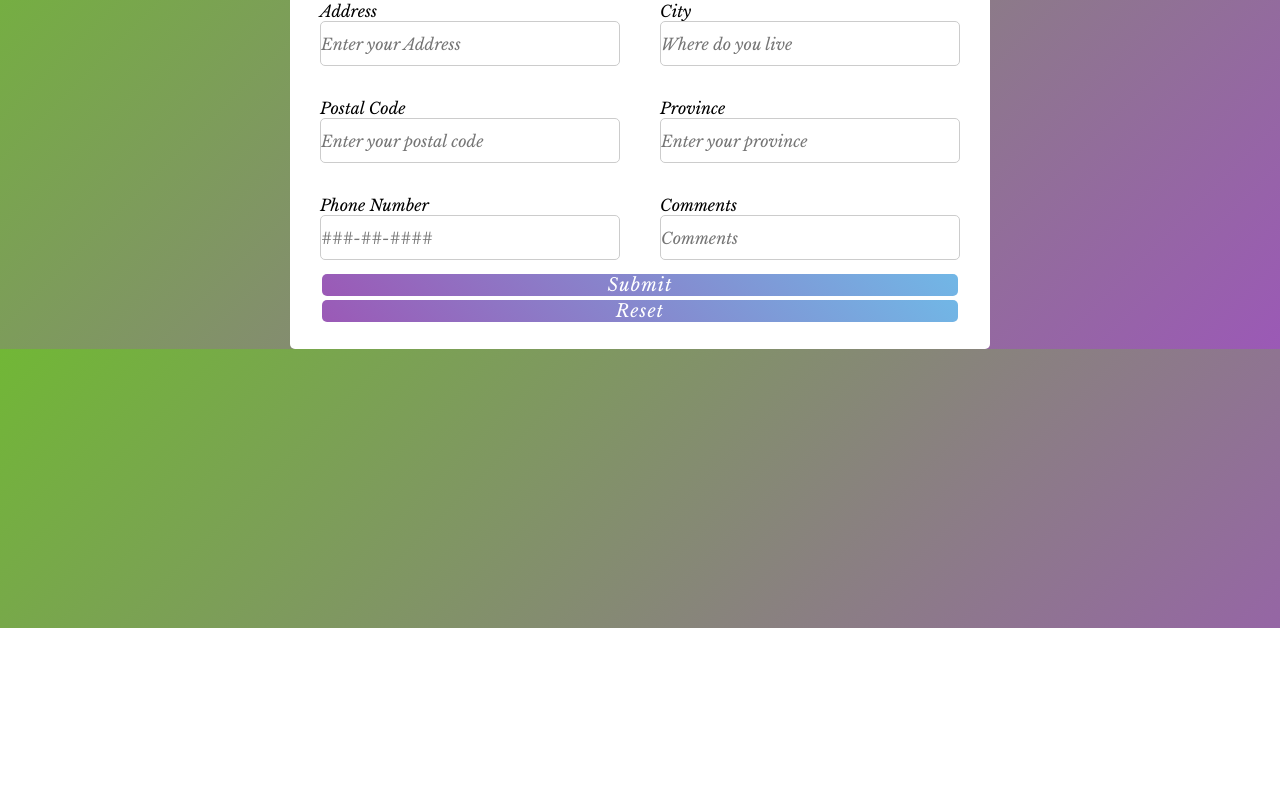
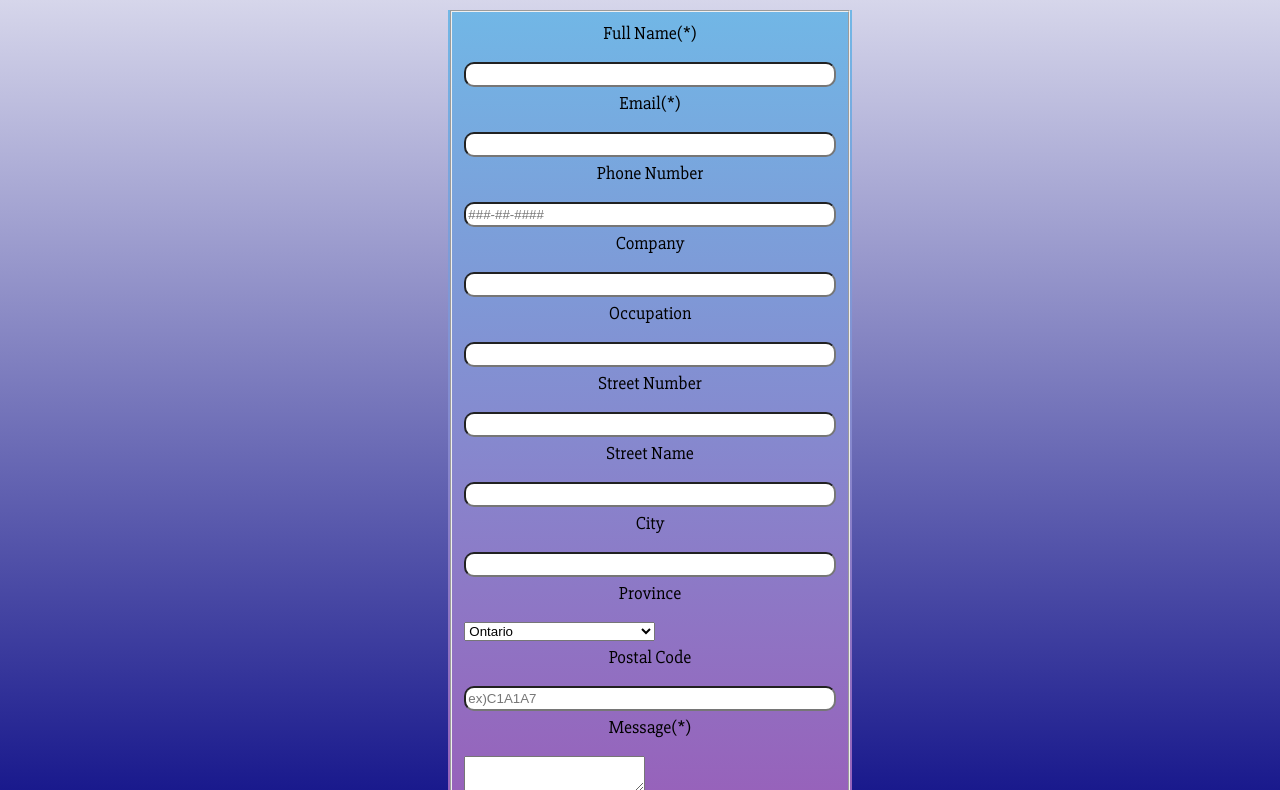
Before and after one commit to TrainedRooster/Final-Web222, a plain HTML site: page Contact.html in a window 1280 px wide. Shown: the part 172-962 px from the top of the page. Before the commit the page ends 800 px from the top, so only its background shows below. Drawn offline with nearby package versions, Linux system fonts and the light colour scheme.

Commit message:
Add files via upload

```diff
--- a/Contact.html
+++ b/Contact.html
@@ -5,52 +5,71 @@
     <meta http-equiv="X-UA-Compatible" content="IE=edge">
     <meta name="viewport" content="width=device-width, initial-scale=1.0">
     <title>Document</title>
-  <link href="https://fonts.googleapis.com/css2?family=Libre+Baskerville:ital@1&display=swap" rel="stylesheet">
-  <script defer src="Jade.js"></script>
+    <link href="https://fonts.googleapis.com/css2?family=Satisfy&display=swap" rel="stylesheet">
+    <link href="https://fonts.googleapis.com/css2?family=Slabo+27px&display=swap" rel="stylesheet">
         <link rel="stylesheet" href="Jade4.css">
 </head>
 <body>
+
+    <section>
         <div class="container">
-    <div class="title">Hire Me</div>
-    <form action="#">
-      <div class="user-details">
-        <div class="input-box">
-          <span class="details">Full Name</span>
-          <input type="text" placeholder="Enter your name" required>
-        </div>
-        <div class="input-box">
-          <span class="details">Email</span>
-          <input type="text" placeholder="Enter your email" required>
-        </div>
-        <div class="input-box">
-          <span class="details">Address</span>
-          <input type="text" placeholder="Enter your Address" required>
-        </div>
-        <div class="input-box">
-          <span class="details">City</span>
-          <input type="text" placeholder="Where do you live" required>
-        </div>
-        <div class="input-box">
-          <span class="details">Postal Code</span>
-          <input type="text" placeholder="Enter your postal code" required>
-        </div>
-        <div class="input-box">
-          <span class="details">Province</span>
-          <input type="text" placeholder="Enter your province" required>
-        </div>
-        <div class="input-box">
-          <span class="details">Phone Number</span>
+          <li><a href="Resume.html">Check My Resume</a></li>
+          <li><a href="index.html">Home</a></li>
+          <h2> Hi! Hire Me<br>Please Fill up the Information</h2>
+          <div class=Main>
+            <form name="signup" id="signup" action="https://formspree.io/f/mnqrqrya" method="Post" autocomplete="on" onsubmit="validateFields()">
+              <fieldset>
+                <label for="fullname">Full Name(*)</label><br>
+                <input type="text" id="fullname" name="name" required/>
+                <br>
+                <label for="email">Email(*)</label><br>
+                <input type="email" id="email" name="email" required/>
+                <br>
+                <label for="phonenumber">Phone Number</label><br>
                 <input type="tel" id="phonenumber" name="phonenumber" title="Phone Number" placeholder="###-##-####" pattern="^\d{3}-\d{3}-\d{4}$"/>
-        </div>
-        <div class="input-box">
-          <span class="details">Comments</span>
-          <input type="text" placeholder="Comments" required minlength="5" maxlength="300">
-        </div>
+                <br>
+                <label for="company">Company</label><br>
+                <input type="text" id="company" name="company" />
+                <br>
+                <label for="occupation">Occupation</label><br>
+                <input type="text" id="occupation" name="occupation" />
+                <br>
+                <label for="streetnumber">Street Number</label><br>
+                <input type="number" id="streetnumber" name="streetnumber"/>
+                <br>
+                <label for="streetname">Street Name</label><br>
+                <input type="text" id="streetname" name="streetname" />
+                <br>
+                <label for="city">City</label><br>
+                <input type="text" id="city" name="city" />
+                <br>
+                <label for="province">Province</label><br>
+                <select id="province" name="province" >
+                    <option value="Alberta">Alberta</option>
+                    <option value="British Columbia">British Columbia</option>
+                    <option value="Manitoba">Manitoba</option>
+                    <option value="New Brunswick">New Brunswick</option>
+                    <option value="Newfoundland and Labrador">Newfoundland and Labrador</option>
+                    <option value="Nova Scotia">Nova Scotia</option>
+                    <option value="Ontario" selected>Ontario</option>
+                    <option value="Prince Edward Island">Prince Edward Island</option>
+                    <option value="Quebec">Quebec</option>
+                    <option value="Saskatchewan">Saskatchewan</option>
+                </select>
+                <br>
+                <label for="postalcode">Postal Code</label><br>
+                <input type="text" id="postalcode" name="postalcode" placeholder="ex)C1A1A7" />
+                <br>
+                <label for="message">Message(*)</label><br>
+                <textarea name="message" id="message" minlength="5" maxlength="300" required></textarea>
+                <br>
                 <button  onclick="formValidation()">Submit</button>
                 <button type="reset" name="reset" value="  Clear  " onclick="clearErrors()">Reset</button>
                 <div id="errors"></div>
+              </fieldset>
+            </form>
           </div>
         </div>
-  </div>
+      </section>
 </body>
 </html>
--- a/Jade.js
+++ b/Jade.js
@@ -5,6 +5,7 @@ function formValidation() {
     let postalCode = document.querySelector("#postalcode").value;
     let city = document.querySelector("#city").value;
     let Province =document.querySelector("#province")
+}
 
 function clearErrors() {
     document.querySelector("#errors").innerHTML = "";
@@ -12,7 +13,22 @@ function clearErrors() {
 function validationCheck(value) {
     clearErrors();
     formValidation();
+}
 
+
+function validateStreet(streetName) {
+    let errors = document.querySelector("#errors");
+    let charecters = "abcdefghijklmnopqrstuvwxyz";
+    let result=true;
+
+    for (var i = 0; i < streetName.length; i++) {
+        var letter = streetName.substr(i, 1);
+        if (charecters.indexOf(letter.toLowerCase()) < 0) {
+            errors.innerHTML += "<p>* Please do not include digits for Street Name.</p>";
+            result=false;
+        }
+    }
+    return result;
 }
 
 function validatePhoneNumber(phone) {
@@ -37,18 +53,29 @@ function validateZipcode(zipCode) {
 
 function validateCity(city) {
     let errors = document.querySelector("#errors");
-    let characters = "abcdefghijklmnopqrstuvwxyz";
+    let charecters = "abcdefghijklmnopqrstuvwxyz";
     let result=true;
     for (let i = 0; i < city.length; i++) {
         let letter = city.substr(i, 1);
-        if (characters.indexOf(letter.toLowerCase()) < 0) {
+        if (charecters.indexOf(letter.toLowerCase()) < 0) {
             errors.innerHTML += "<p>* Please do not include digits for city.</p>";
             result= false;
         }
     }
     return result;
 }
-
+function validateProvince(Province) {
+    let errors = document.querySelector("#errors");
+    let charecters = "abcdefghijklmnopqrstuvwxyz";
+    let result=true;
+    for (let i = 0; i < city.length; i++) {
+        let letter = city.substr(i, 1);
+        if (charecters.indexOf(letter.toLowerCase()) < 0) {
+            errors.innerHTML += "<p>* Please do not include digits for city.</p>";
+            result= false;
+        }
+    }
+    return result;
 }
 
 function validateFields(){
--- a/Jade4.css
+++ b/Jade4.css
@@ -1,67 +1,68 @@
-@import url('https://fonts.googleapis.com/css2?family=Libre+Baskerville:ital@1&display=swap');
 *
 {
-    margin: 0;
-    padding: 0;
     box-sizing: border-box;
-    font-family: 'Libre Baskerville', serif;
+}
+header
+{
+    display: flex;
+}
+h2
+{
+    display: flex;
+color: #000;
+font-size: 30px;
 }
 body
 {
+background: linear-gradient(white, navy) ;
 display: flex;
-    height: 100 vh;
 justify-content: center;
 align-items: center;
-    background: linear-gradient( 135deg, #71b736,#9b59b6);
+min-height: 100vh;
 }
 .container
 {
-    max-width: 700px;
+    position: block;
     width: 100%;
-    background: white;
-    padding: 25px 30px;
-    border-radius: 5px;
+    max-width: 1000px;
+    min-height: 600px;
+    margin: 10px;
 }
-.container .title
+.container .li
 {
-    font-size: 25px;
-    font-weight: 500px;
-    position: relative;
+    float: top;
 }
-.container form .user-details
+li a
+{
+    font: bolder;
+    color: black;
+    font-family: 'Satisfy', cursive;
+}
+.container .Main
+{
+background: linear-gradient(#71b7e6,#9b59b6);
+color: black;
+}
+.container .Main label
 {
 display: flex;
-    flex-wrap: wrap;
-    justify-content: space-between;
+justify-content: center;
+align-items: center;
+font-size: 18px;
+font-family: 'Slabo 27px', serif;
+margin-bottom: 5x;
+margin-top: 5px;
 }
-form .user-details .input-box
+.container .Main  input
 {
-    margin: 20px 0 12px 0;
-width: calc(100% / 2 - 20px);
-}
-.user-details .input-box input .details
-{
-    display: block;
-font-weight: 500;
-margin-bottom: 5px;
-}
-.user-details .input-box input
-{
-    height: 45px;
+    display: inline-block;
+    justify-content: center;
     width: 100%;
-    outline: none;
-    border-radius: 5px;
-    border: 1px solid #ccc;
-    font-size: 16px;
-}
-.user-details .input-box .details .Comments input
-{
-    height: 45px;
-    width: 100%;
-    outline: none;
-    border-radius: 5px;
-    border: 1px solid #ccc;
-    font-size: 16px;
+    align-items: center;
+    min-height: 25px;
+    margin-right: 15px;
+    border-radius: 10px;
+    box-shadow: solid rgba(0, 0, 0, 0,4);
 }
 button
 {
@@ -76,9 +77,11 @@ button
 font-weight: 500;
 border-radius: 5px;
 letter-spacing: 1px;
-    background: linear-gradient(-135deg, #71b7e6,#9b59b6);
+background: linear-gradient(-135deg, black,silver);
+margin-top: 10px;
+
 }
 button:hover
 {
-    background: black;
+    color: black;
 }
```
Also changed, not shown: Jade3.css (+8 -0 lines), Public URL.txt (added). Lines whose indentation alone changed are shown as unchanged.
